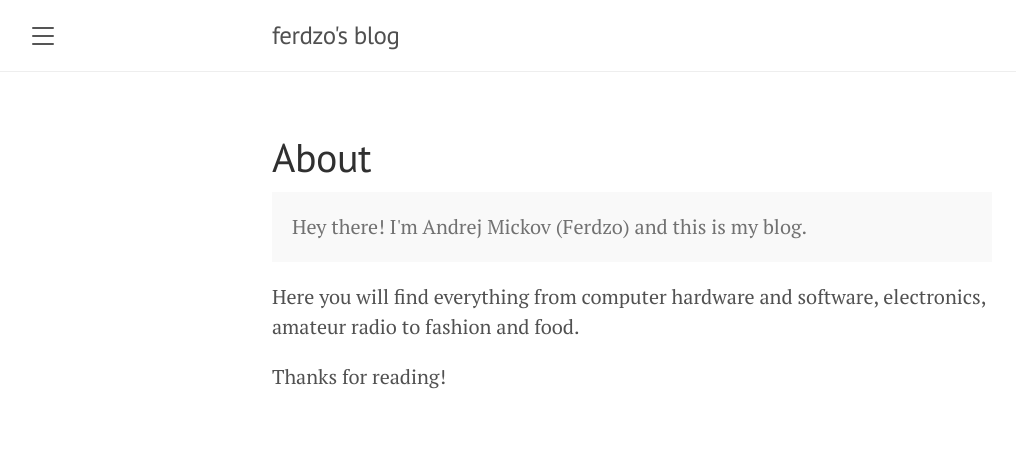
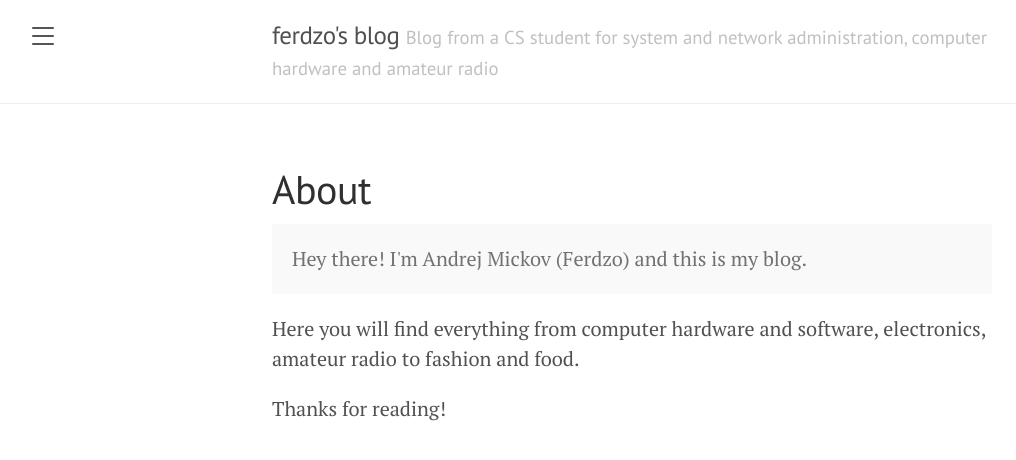
Before and after one commit to ferdzo/ferdzo.github.io, a Jekyll site: the page built from about.md, in a window 1280 px wide. Shown: the top 460 px of the page, without its empty margins (8-1024 px from the left). Built offline with Jekyll 4.4.1, drawn with Linux system fonts in a browser that asks for light colours.

Commit message:
Update _config.yml

```diff
--- a/_config.yml
+++ b/_config.yml
@@ -1,6 +1,6 @@
 # Setup
 title:               ferdzo's blog
-tagline:             ''
+tagline:             'Blog from a CS student for system and network administration, computer hardware and amateur radio'
 description:         'Blog for everything '
 url:                 https://blog.ferdzo.xyz
 baseurl:             ''
```
